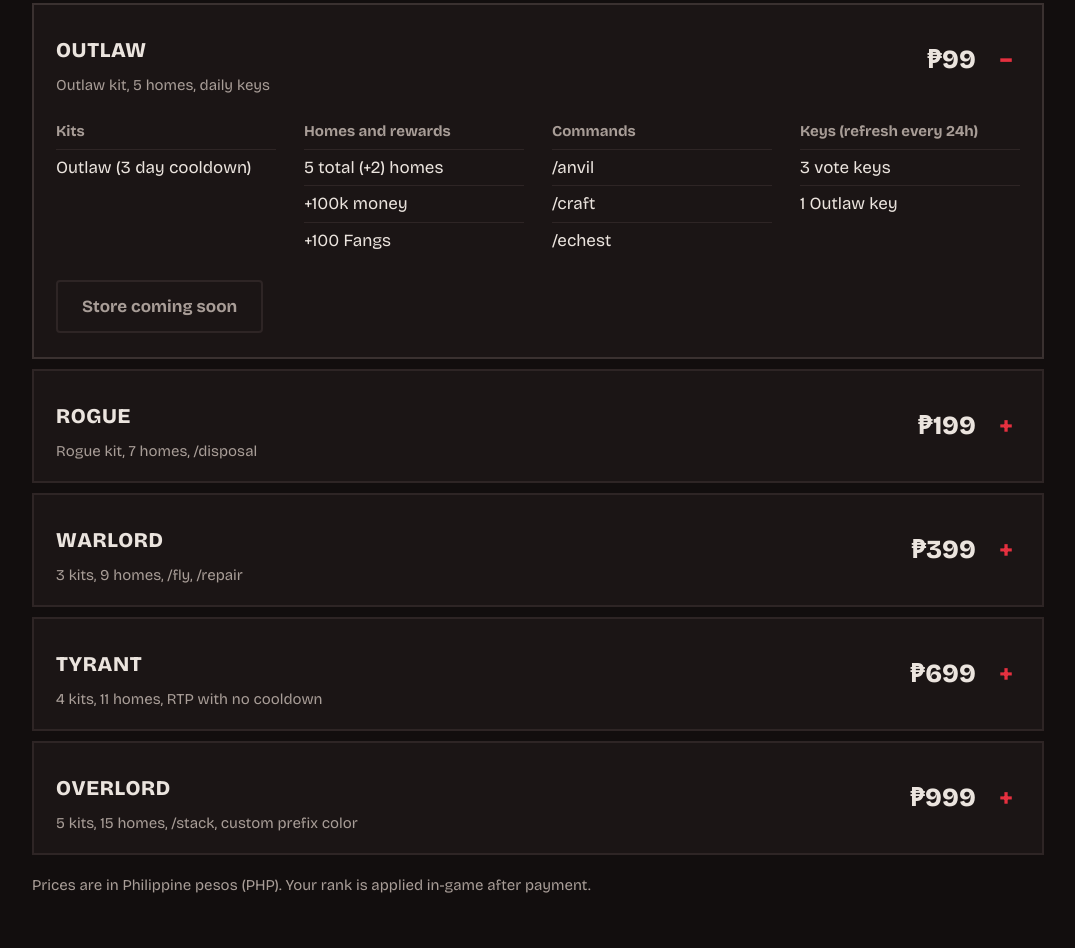
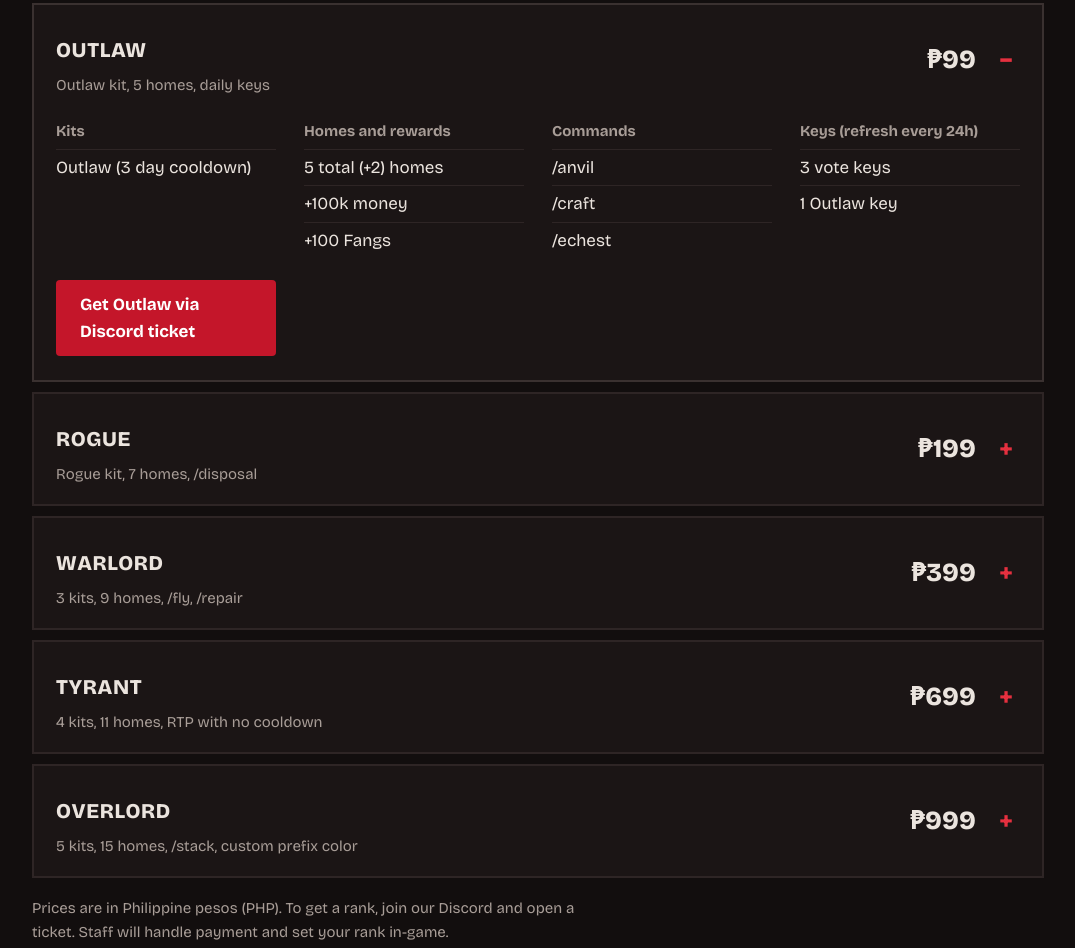
Before and after one commit to DevTamee/UnTamed-Web, a plain HTML site: page index.html in a window 1280 px wide. Shown: the part 1716-2664 px from the top of the page, without its empty margins (102-1177 px from the left). Drawn offline with nearby package versions, Linux system fonts and the light colour scheme.

Commit message:
Update index.html

```diff
--- a/index.html
+++ b/index.html
@@ -120,7 +120,7 @@ footer .wrap{display:flex;flex-wrap:wrap;gap:10px 28px;justify-content:space-bet
   <h2>Ranks</h2>
   <p class="lead">Everyone starts as Stray. Tap a rank to see what it includes.</p>
   <div id="ranklist"></div>
-  <p class="fine">Prices are in Philippine pesos (PHP). Your rank is applied in-game after payment.</p>
+  <p class="fine">Prices are in Philippine pesos (PHP). To get a rank, join our Discord and open a ticket. Staff will handle payment and set your rank in-game.</p>
 </div></section>
 
 <section id="join"><div class="wrap">
@@ -145,7 +145,7 @@ footer .wrap{display:flex;flex-wrap:wrap;gap:10px 28px;justify-content:space-bet
     <a class="yt" href="#"><b>YouTube</b><span>@TameEvents</span></a>
     <a class="tt" href="#"><b>TikTok</b><span>@tame_events</span></a>
   </div>
-  <p>Stuck or want to report something? Message the staff in our Discord and we'll help.</p>
+  <p>Need help, want to report something or buy a rank? Open a ticket in our Discord and staff will reply.</p>
   <p id="mail" hidden>Email: <a id="maila" href="#"></a></p>
 </div></section>
 
@@ -164,7 +164,6 @@ const CONFIG={
   discord:"https://discord.gg/MkPG5MXDfz",
   youtube:"https://www.youtube.com/@TameEvents",
   tiktok:"https://www.tiktok.com/@tame_events",
-  store:"",                          // paste your Tebex link. Empty = buttons say "Store coming soon"
   supportEmail:"",
   vote:[],                           // [{name:"Site name",url:"https://..."}]
   staff:[],                          // [{name:"Name",role:"Owner"}]
@@ -189,7 +188,7 @@ $$(".yt").forEach(e=>e.href=CONFIG.youtube);
 $$(".tt").forEach(e=>e.href=CONFIG.tiktok);
 $("#yr").textContent=new Date().getFullYear();
 
-const buy=n=>CONFIG.store?'<a class="buy" href="'+CONFIG.store+'">Buy '+n+'</a>':'<span class="buy off">Store coming soon</span>';
+const buy=n=>'<a class="buy" href="'+CONFIG.discord+'">Get '+n+' via Discord ticket</a>';
 let cmds=[],html='<div class="rank rstatic"><div><span class="rname">Stray</span><span class="rsum">Where everyone starts</span></div><div class="rprice">Free</div></div>';
 RANKS.forEach((r,i)=>{
   cmds=cmds.concat(r.cmds);
```
